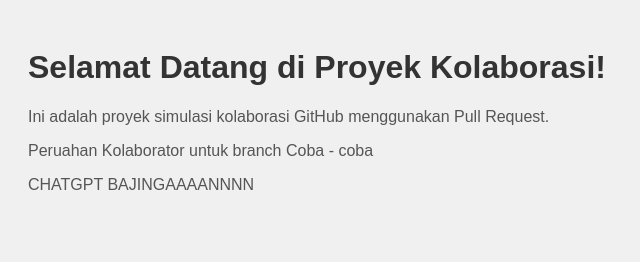
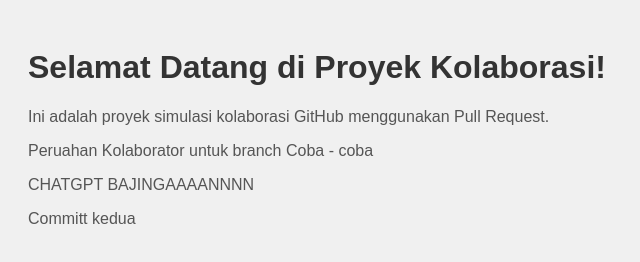
Before and after one commit to donadlollin/kolaborasi-repo, a plain HTML site: page index.html in a window 1280 px wide. Shown: the whole page, without its empty margins (0-640 px from the left). Drawn offline with Linux system fonts and the light colour scheme.

Commit message:
coba commit kedua

```diff
--- a/index.html
+++ b/index.html
@@ -12,5 +12,6 @@
     </p>
     <p>Peruahan Kolaborator untuk branch Coba - coba</p>
     <p>CHATGPT BAJINGAAAANNNN</p>
+    <p>Committ kedua</p>
   </body>
 </html>
```
